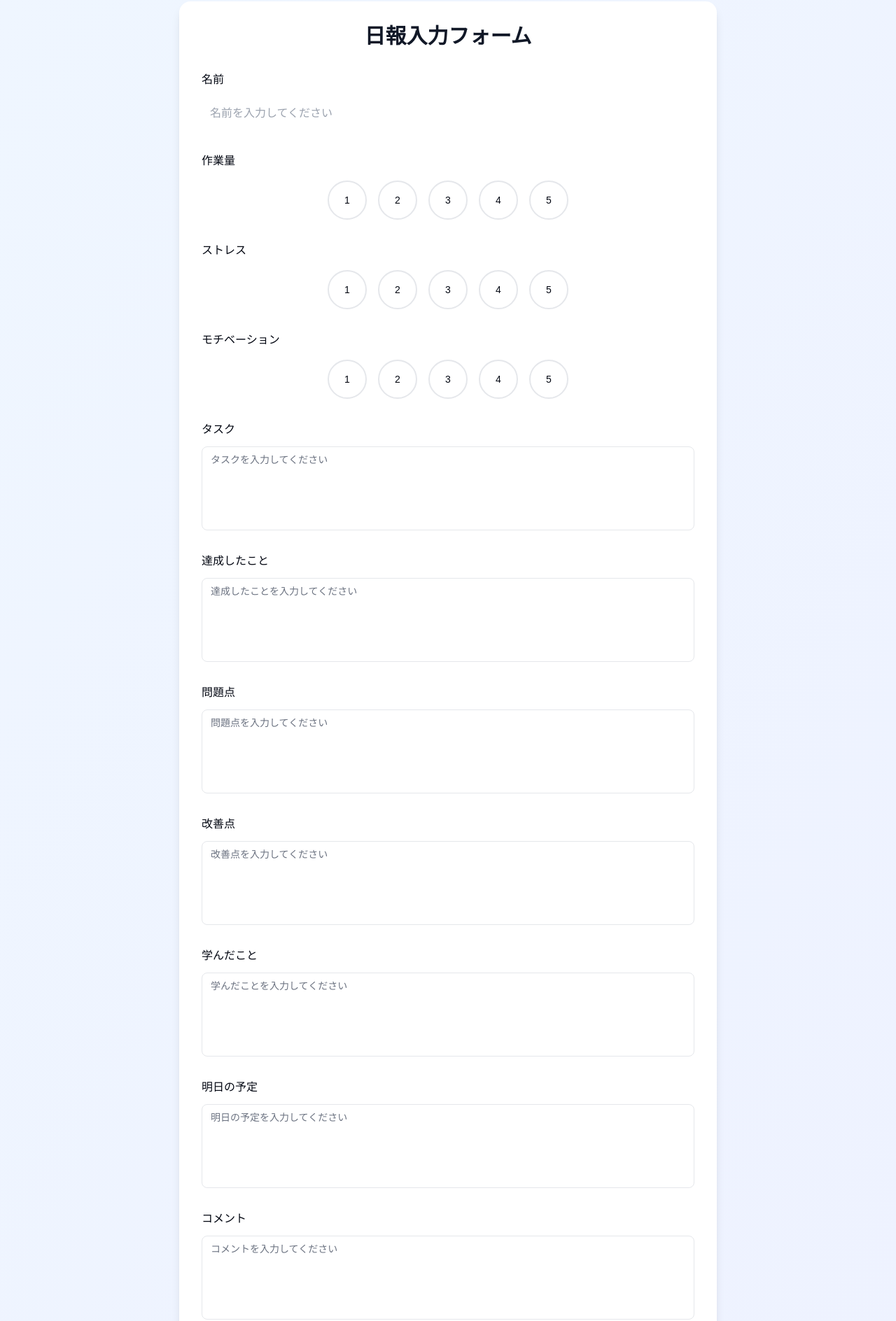
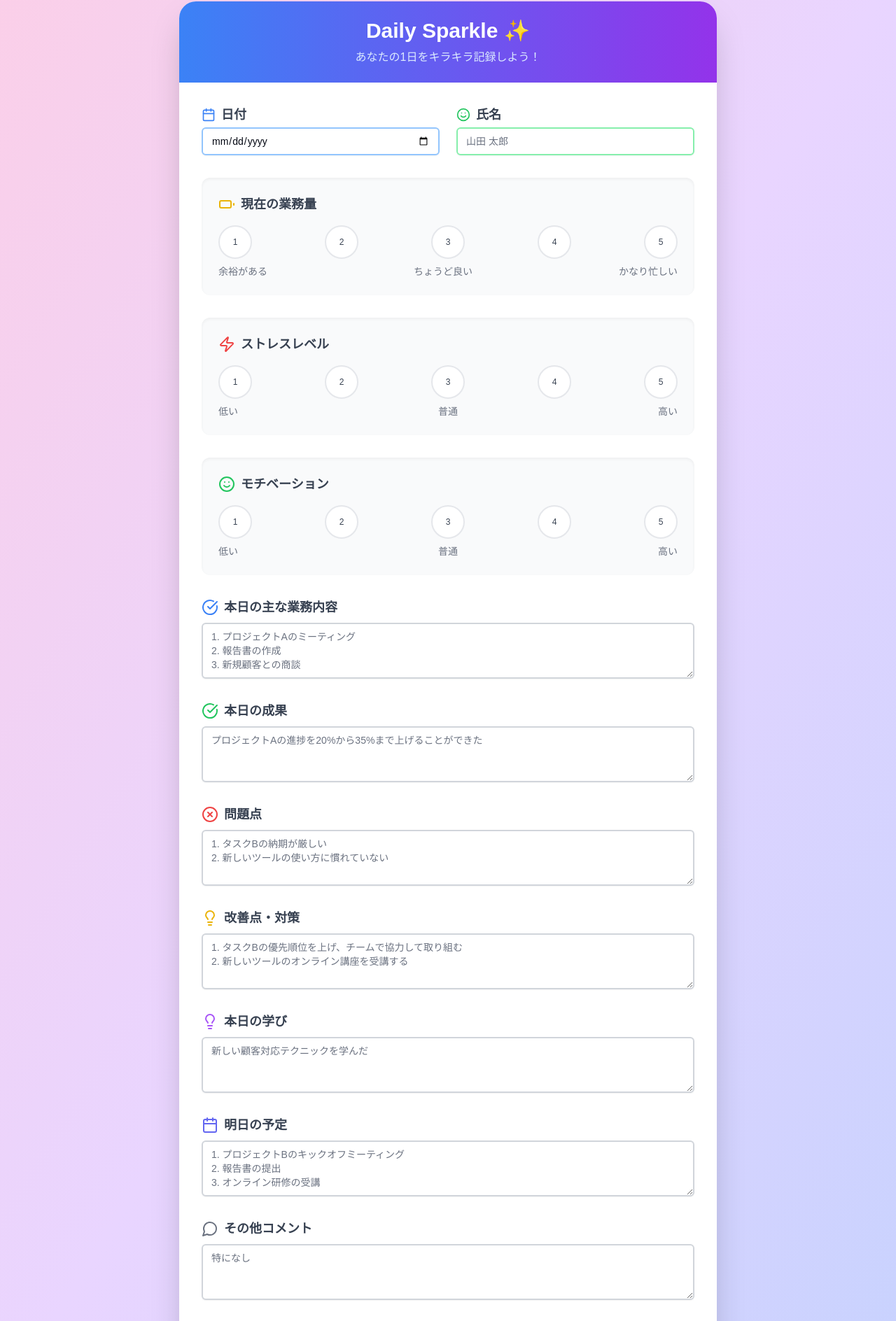
Before and after one commit to fortesnow/my-daily-report, a Next.js app: page / in a window 1280 px wide. Shown: the part 46-1934 px from the top of the page at 70% size. Built offline with nearby package versions, Linux system fonts and the light colour scheme.

Commit message:
Update page.tsx

```diff
--- a/app/page.tsx
+++ b/app/page.tsx
@@ -5,6 +5,10 @@ import { RadioGroup, RadioGroupItem } from "@/components/ui/radio-group"
 import { Label } from "@/components/ui/label"
 import { Button } from "@/components/ui/button"
 import { Textarea } from "@/components/ui/textarea"
+import { Input } from "@/components/ui/input"
+import { motion } from "framer-motion"
+import { Calendar, Smile, Battery, Zap, CheckCircle, XCircle, Lightbulb, CalendarIcon, MessageCircle } from 'lucide-react'
+import { toast } from 'react-hot-toast'
 
 type FormData = {
   name: string
@@ -20,36 +24,52 @@ type FormData = {
   comments: string
 }
 
-const ScaleQuestion = ({ label, value, onChange }: { label: string; value: string; onChange: (value: string) => void }) => (
-  <div className="space-y-4">
-    <Label className="text-base font-medium">{label}</Label>
-    <RadioGroup value={value} onValueChange={onChange} className="flex gap-4 justify-center">
+function ScaleQuestion({ label, value, onChange, icon, lowLabel, midLabel, highLabel }) {
+  return (
+    <div className="bg-gray-50 p-6 rounded-xl shadow-inner">
+      <Label className="text-lg font-semibold text-gray-700 flex items-center mb-4">
+        {icon}
+        <span className="ml-2">{label}</span>
+      </Label>
+      <RadioGroup value={value} onValueChange={onChange} className="flex justify-between">
         {[1, 2, 3, 4, 5].map((val) => (
-        <div key={val} className="flex items-center">
-          <RadioGroupItem value={val.toString()} id={`${label}-${val}`} className="peer hidden" />
+          <motion.div key={val} whileHover={{ scale: 1.1 }} whileTap={{ scale: 0.9 }}>
+            <RadioGroupItem value={val.toString()} id={`${label}-${val}`} className="peer sr-only" />
             <Label
               htmlFor={`${label}-${val}`}
-            className="w-14 h-14 flex items-center justify-center text-sm border-2 rounded-full cursor-pointer transition-all peer-checked:bg-blue-500 peer-checked:text-white peer-checked:border-blue-600 hover:bg-gray-50"
+              className="flex flex-col items-center justify-center w-12 h-12 text-xs font-medium text-gray-700 bg-white border-2 border-gray-200 rounded-full cursor-pointer peer-checked:bg-blue-500 peer-checked:text-white peer-checked:border-blue-600 hover:bg-gray-50"
             >
               {val}
             </Label>
-        </div>
+          </motion.div>
         ))}
       </RadioGroup>
+      <div className="text-sm text-gray-500 mt-2 flex justify-between">
+        <span>{lowLabel}</span>
+        <span>{midLabel}</span>
+        <span>{highLabel}</span>
+      </div>
     </div>
   )
+}
 
-const TextQuestion = ({ label, value, onChange }: { label: string; value: string; onChange: (value: string) => void }) => (
-  <div className="space-y-3">
-    <Label className="text-base font-medium">{label}</Label>
+function TextAreaField({ id, label, placeholder, icon }) {
+  return (
+    <div className="relative">
+      <Label htmlFor={id} className="text-lg font-semibold text-gray-700 flex items-center mb-2">
+        {icon}
+        <span className="ml-2">{label}</span>
+      </Label>
       <Textarea
-      value={value}
-      onChange={(e) => onChange(e.target.value)}
-      className="min-h-[120px] resize-none rounded-lg border-gray-200 focus:border-blue-500 focus:ring-2 focus:ring-blue-500"
-      placeholder={`${label}を入力してください`}
+        id={id}
+        name={id}
+        placeholder={placeholder}
+        rows={3}
+        className="mt-1 block w-full border-2 border-gray-300 rounded-md shadow-sm focus:border-indigo-500 focus:ring focus:ring-indigo-200 focus:ring-opacity-50"
       />
     </div>
   )
+}
 
 export default function Home() {
   const [formData, setFormData] = useState<FormData>({
@@ -65,9 +85,12 @@ export default function Home() {
     tomorrow: '',
     comments: ''
   })
+  const [isSubmitting, setIsSubmitting] = useState(false)
 
   const handleSubmit = async (e: React.FormEvent) => {
     e.preventDefault()
+    setIsSubmitting(true)
+
     try {
       const response = await fetch('/api/reports', {
         method: 'POST',
@@ -80,9 +103,12 @@ export default function Home() {
           submitTime: new Date(),
         }),
       })
+
       if (!response.ok) {
         throw new Error('Failed to submit report')
       }
+
+      toast.success('日報が正常に提出されました！')
       setFormData({
         name: '',
         workload: '3',
@@ -97,85 +123,153 @@ export default function Home() {
         comments: ''
       })
     } catch (error) {
+      toast.error('エラーが発生しました')
       console.error('Error:', error)
+    } finally {
+      setIsSubmitting(false)
     }
   }
 
   return (
-    <div className="min-h-screen bg-gradient-to-br from-blue-50 to-indigo-50 py-12 px-4">
-      <div className="max-w-3xl mx-auto bg-white rounded-2xl shadow-lg p-8 space-y-8">
-        <h1 className="text-3xl font-bold text-gray-900 text-center">日報入力フォーム</h1>
+    <div className="min-h-screen bg-gradient-to-br from-pink-200 via-purple-200 to-indigo-200 py-12 px-4 sm:px-6 lg:px-8">
+      <motion.div
+        initial={{ opacity: 0, y: -50 }}
+        animate={{ opacity: 1, y: 0 }}
+        transition={{ duration: 0.5 }}
+        className="max-w-3xl mx-auto bg-white rounded-3xl shadow-2xl overflow-hidden"
+      >
+        <div className="bg-gradient-to-r from-blue-500 to-purple-600 py-6 px-8">
+          <h1 className="text-3xl font-extrabold text-white text-center">Daily Sparkle ✨</h1>
+          <p className="text-blue-100 text-center mt-2">あなたの1日をキラキラ記録しよう！</p>
+        </div>
 
-        <form onSubmit={handleSubmit} className="space-y-8">
-          <div className="space-y-3">
-            <Label className="text-base font-medium">名前</Label>
-            <input
-              type="text"
-              value={formData.name}
-              onChange={(e) => setFormData({...formData, name: e.target.value})}
-              className="w-full p-3 border-gray-200 rounded-lg focus:border-blue-500 focus:ring-2 focus:ring-blue-500"
-              placeholder="名前を入力してください"
+        <form onSubmit={handleSubmit} className="space-y-8 p-8">
+          <div className="grid grid-cols-1 md:grid-cols-2 gap-6">
+            <div className="relative">
+              <Label htmlFor="date" className="text-lg font-semibold text-gray-700 flex items-center">
+                <Calendar className="w-5 h-5 mr-2 text-blue-500" />
+                日付
+              </Label>
+              <Input
+                type="date"
+                id="date"
+                name="date"
                 required
+                className="mt-1 block w-full border-2 border-blue-300 rounded-md shadow-sm focus:border-indigo-500 focus:ring focus:ring-indigo-200 focus:ring-opacity-50"
               />
             </div>
 
+            <div className="relative">
+              <Label htmlFor="name" className="text-lg font-semibold text-gray-700 flex items-center">
+                <Smile className="w-5 h-5 mr-2 text-green-500" />
+                氏名
+              </Label>
+              <Input
+                type="text"
+                id="name"
+                name="name"
+                value={formData.name}
+                onChange={(e) => setFormData({...formData, name: e.target.value})}
+                placeholder="山田 太郎"
+                required
+                className="mt-1 block w-full border-2 border-green-300 rounded-md shadow-sm focus:border-indigo-500 focus:ring focus:ring-indigo-200 focus:ring-opacity-50"
+              />
+            </div>
+          </div>
+
           <ScaleQuestion
-            label="作業量"
+            label="現在の業務量"
             value={formData.workload}
             onChange={(value) => setFormData({...formData, workload: value})}
+            icon={<Battery className="w-6 h-6 text-yellow-500" />}
+            lowLabel="余裕がある"
+            midLabel="ちょうど良い"
+            highLabel="かなり忙しい"
           />
+
           <ScaleQuestion
-            label="ストレス"
+            label="ストレスレベル"
             value={formData.stress}
             onChange={(value) => setFormData({...formData, stress: value})}
+            icon={<Zap className="w-6 h-6 text-red-500" />}
+            lowLabel="低い"
+            midLabel="普通"
+            highLabel="高い"
           />
+
           <ScaleQuestion
             label="モチベーション"
             value={formData.motivation}
             onChange={(value) => setFormData({...formData, motivation: value})}
+            icon={<Smile className="w-6 h-6 text-green-500" />}
+            lowLabel="低い"
+            midLabel="普通"
+            highLabel="高い"
           />
 
-          <TextQuestion
-            label="タスク"
-            value={formData.tasks}
-            onChange={(value) => setFormData({...formData, tasks: value})}
-          />
-          <TextQuestion
-            label="達成したこと"
-            value={formData.achievements}
-            onChange={(value) => setFormData({...formData, achievements: value})}
-          />
-          <TextQuestion
-            label="問題点"
-            value={formData.problems}
-            onChange={(value) => setFormData({...formData, problems: value})}
-          />
-          <TextQuestion
-            label="改善点"
-            value={formData.improvements}
-            onChange={(value) => setFormData({...formData, improvements: value})}
-          />
-          <TextQuestion
-            label="学んだこと"
-            value={formData.learning}
-            onChange={(value) => setFormData({...formData, learning: value})}
-          />
-          <TextQuestion
-            label="明日の予定"
-            value={formData.tomorrow}
-            onChange={(value) => setFormData({...formData, tomorrow: value})}
-          />
-          <TextQuestion
-            label="コメント"
-            value={formData.comments}
-            onChange={(value) => setFormData({...formData, comments: value})}
+          <TextAreaField
+            id="tasks"
+            label="本日の主な業務内容"
+            placeholder="1. プロジェクトAのミーティング&#10;2. 報告書の作成&#10;3. 新規顧客との商談"
+            icon={<CheckCircle className="w-6 h-6 text-blue-500" />}
           />
 
-          <Button type="submit" className="w-full bg-blue-500 hover:bg-blue-600 text-white font-medium py-3 rounded-lg transition-colors">
-            送信する
+          <TextAreaField
+            id="achievements"
+            label="本日の成果"
+            placeholder="プロジェクトAの進捗を20%から35%まで上げることができた"
+            icon={<CheckCircle className="w-6 h-6 text-green-500" />}
+          />
+
+          <TextAreaField
+            id="problems"
+            label="問題点"
+            placeholder="1. タスクBの納期が厳しい&#10;2. 新しいツールの使い方に慣れていない"
+            icon={<XCircle className="w-6 h-6 text-red-500" />}
+          />
+
+          <TextAreaField
+            id="improvements"
+            label="改善点・対策"
+            placeholder="1. タスクBの優先順位を上げ、チームで協力して取り組む&#10;2. 新しいツールのオンライン講座を受講する"
+            icon={<Lightbulb className="w-6 h-6 text-yellow-500" />}
+          />
+
+          <TextAreaField
+            id="learning"
+            label="本日の学び"
+            placeholder="新しい顧客対応テクニックを学んだ"
+            icon={<Lightbulb className="w-6 h-6 text-purple-500" />}
+          />
+
+          <TextAreaField
+            id="tomorrow"
+            label="明日の予定"
+            placeholder="1. プロジェクトBのキックオフミーティング&#10;2. 報告書の提出&#10;3. オンライン研修の受講"
+            icon={<CalendarIcon className="w-6 h-6 text-indigo-500" />}
+          />
+
+          <TextAreaField
+            id="comments"
+            label="その他コメント"
+            placeholder="特になし"
+            icon={<MessageCircle className="w-6 h-6 text-gray-500" />}
+          />
+
+          <motion.div
+            whileHover={{ scale: 1.05 }}
+            whileTap={{ scale: 0.95 }}
+          >
+            <Button
+              type="submit"
+              className="w-full bg-gradient-to-r from-pink-500 to-purple-600 text-white font-bold py-3 rounded-full shadow-lg hover:from-pink-600 hover:to-purple-700 transition duration-300"
+              disabled={isSubmitting}
+            >
+              {isSubmitting ? 'キラキラ送信中...' : 'キラキラ提出 ✨'}
             </Button>
+          </motion.div>
         </form>
-      </div>
+      </motion.div>
     </div>
   )
 }
```
Lines whose indentation alone changed are shown as unchanged.
